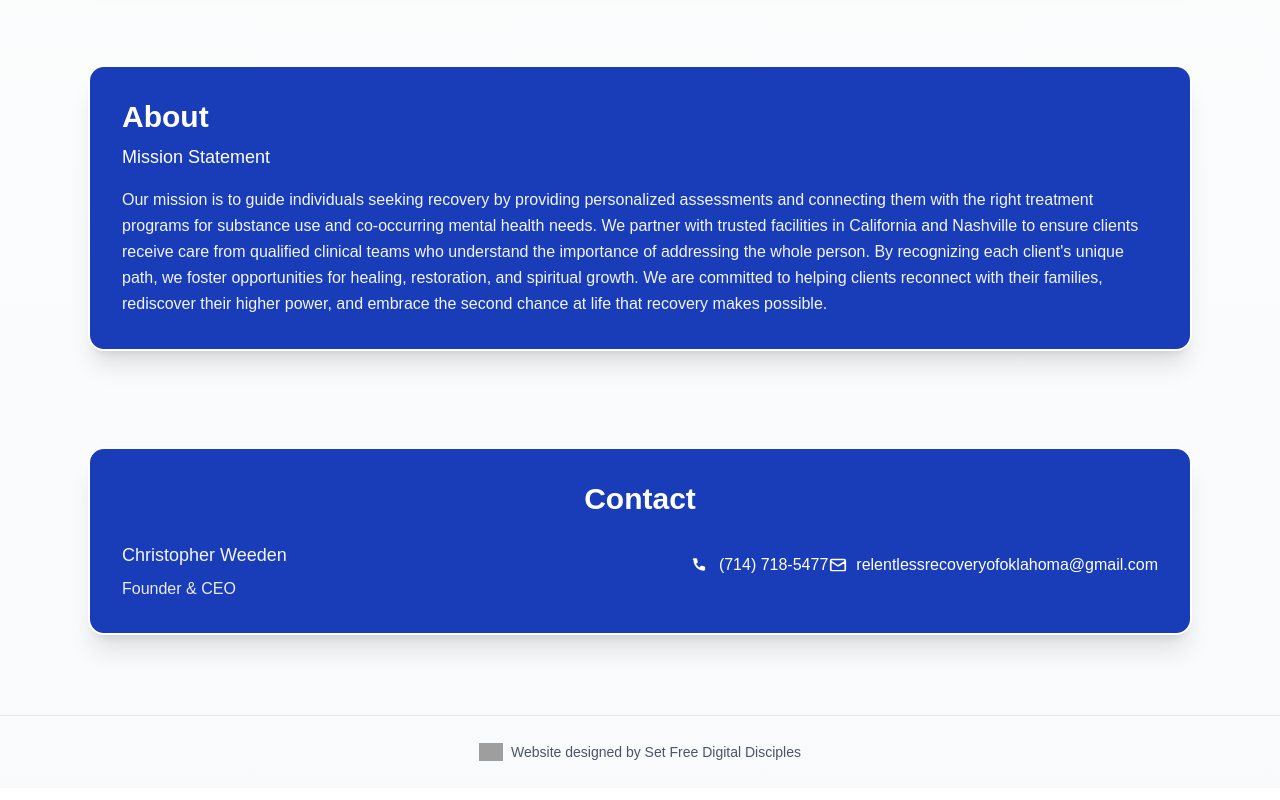
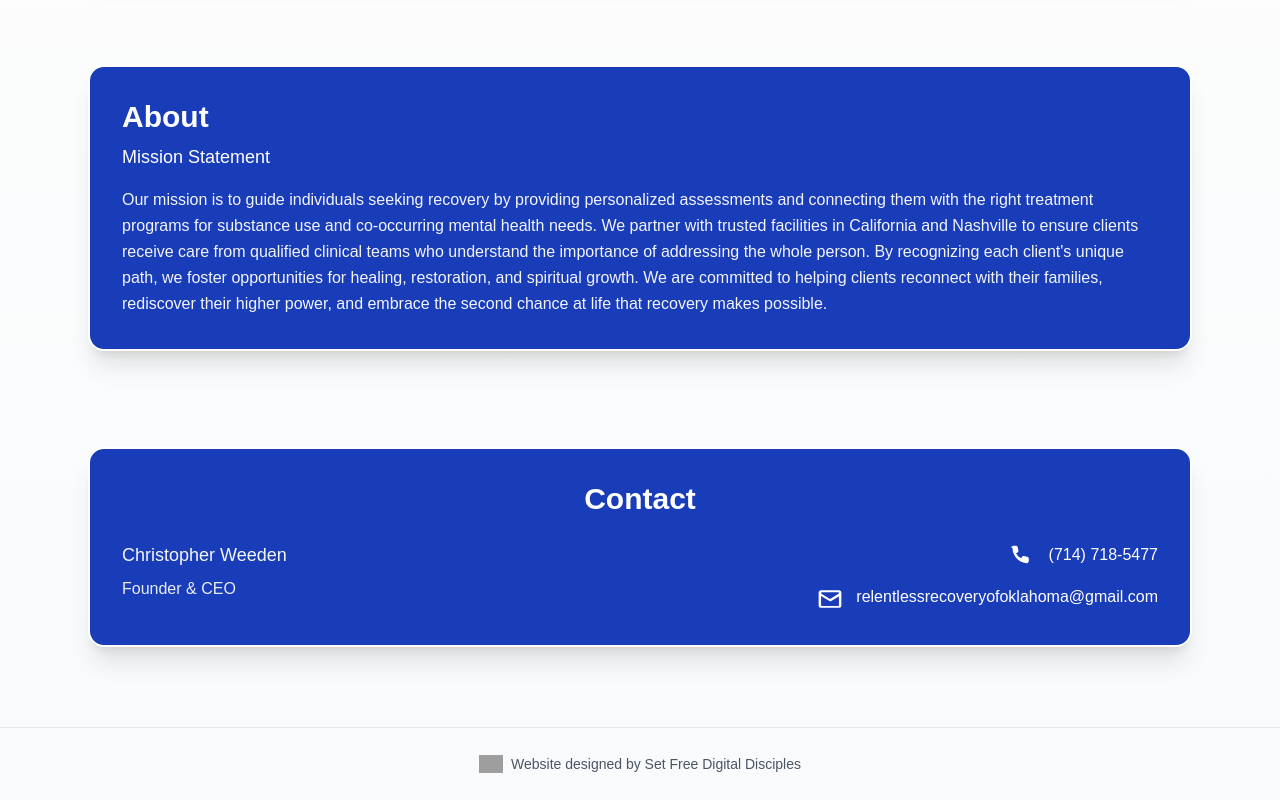
Before and after one commit to KristianPetrov/Relentless-Recovery, a Next.js app: page / in a window 1280 px wide. Shown: the part 1033-1833 px from the top of the page. Built offline with nearby package versions, Linux system fonts and the light colour scheme; grey boxes are pictures that could not be loaded.

Commit message:
feat(ui): improve Contact layout, larger icons, and wrap long email

```diff
--- a/src/app/page.tsx
+++ b/src/app/page.tsx
@@ -47,23 +47,23 @@ export default function Home() {
       <section id="contact" className="py-12">
         <div className="rounded-2xl bg-blue-800 border-2 border-white shadow-xl p-6 sm:p-8">
           <h2 className="text-2xl sm:text-3xl font-semibold text-white text-center">Contact</h2>
-          <div className="mt-6 grid grid-cols-1 sm:grid-cols-2 gap-6 items-center">
+          <div className="mt-6 grid grid-cols-1 sm:grid-cols-2 gap-6 items-start">
             <div className="space-y-2">
               <p className="text-white/95 text-lg font-medium">Christopher Weeden</p>
               <p className="text-white/90">Founder & CEO</p>
             </div>
-            <div className="space-y-3 sm:text-right">
-              <a href="tel:7147185477" className="inline-flex items-center gap-2 text-white hover:underline underline-offset-4">
-                <svg xmlns="http://www.w3.org/2000/svg" viewBox="0 0 24 24" fill="currentColor" className="h-5 w-5">
+            <div className="space-y-4 sm:text-right sm:justify-self-end">
+              <a href="tel:7147185477" className="flex items-center gap-3 text-white hover:underline underline-offset-4 sm:justify-end max-w-full">
+                <svg xmlns="http://www.w3.org/2000/svg" viewBox="0 0 24 24" fill="currentColor" className="h-6 w-6 sm:h-7 sm:w-7">
                   <path d="M2 5.75C2 4.784 2.784 4 3.75 4h2.02c.84 0 1.56.586 1.72 1.41l.57 2.86c.13.67-.19 1.35-.79 1.68l-1.15.64c.86 1.89 2.37 3.4 4.26 4.26l.64-1.15c.33-.6 1.01-.92 1.68-.79l2.86.57c.83.16 1.41.88 1.41 1.72v2.02c0 .966-.784 1.75-1.75 1.75H16c-7.18 0-13-5.82-13-13V5.75z"/>
                 </svg>
-                (714) 718-5477
+                <span>(714) 718-5477</span>
               </a>
-              <a href="mailto:relentlessrecoveryofoklahoma@gmail.com" className="inline-flex items-center gap-2 text-white hover:underline underline-offset-4">
-                <svg xmlns="http://www.w3.org/2000/svg" viewBox="0 0 24 24" fill="currentColor" className="h-5 w-5">
+              <a href="mailto:relentlessrecoveryofoklahoma@gmail.com" className="flex items-start gap-3 text-white hover:underline underline-offset-4 sm:justify-end max-w-full">
+                <svg xmlns="http://www.w3.org/2000/svg" viewBox="0 0 24 24" fill="currentColor" className="h-6 w-6 sm:h-7 sm:w-7">
                   <path d="M2.25 6.75A2.25 2.25 0 0 1 4.5 4.5h15a2.25 2.25 0 0 1 2.25 2.25v10.5A2.25 2.25 0 0 1 19.5 19.5h-15a2.25 2.25 0 0 1-2.25-2.25V6.75zm2.4.75 7.35 4.41 7.35-4.41a.75.75 0 0 0-.6-1.35H5.25a.75.75 0 0 0-.6 1.35zm15.6 1.89-7.14 4.28a1.5 1.5 0 0 1-1.62 0L4.35 9.39v7.86c0 .414.336.75.75.75h13.8a.75.75 0 0 0 .75-.75V9.39z"/>
                 </svg>
-                relentlessrecoveryofoklahoma@gmail.com
+                <span className="break-all">relentlessrecoveryofoklahoma@gmail.com</span>
               </a>
             </div>
           </div>
```
